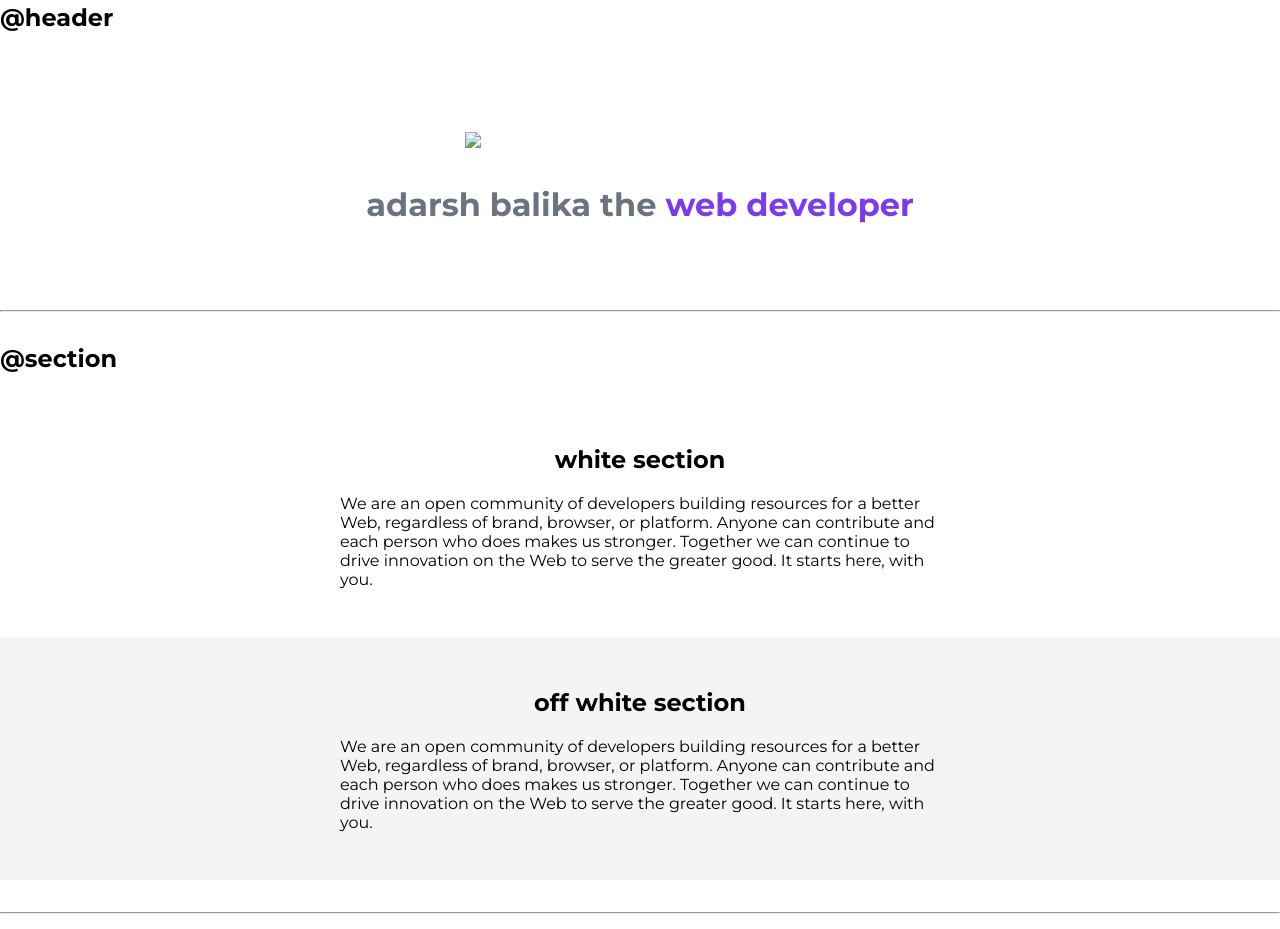
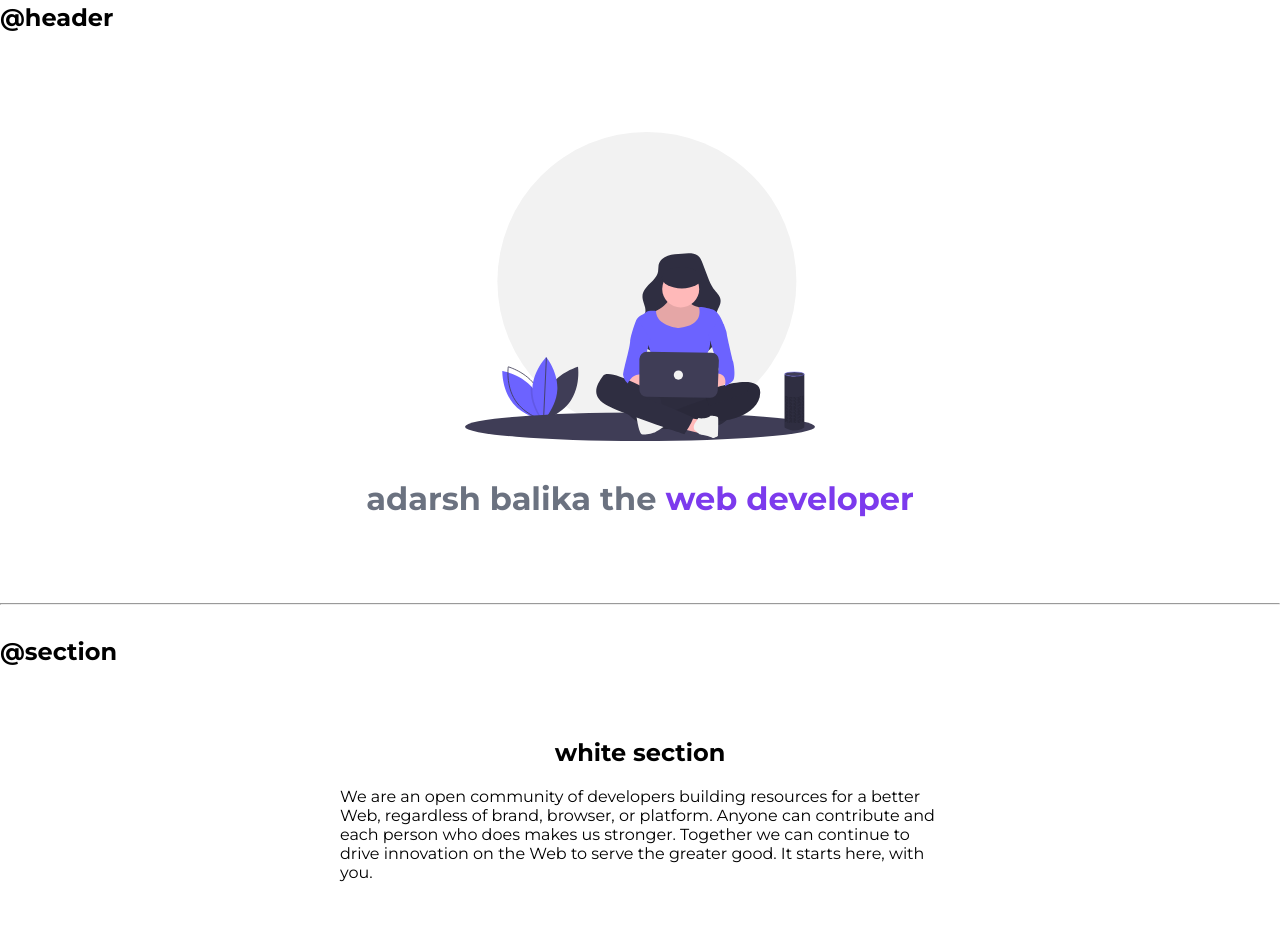
Before and after one commit to lodhibharti/Neogcamp_Lacture3, a plain HTML site: page Library/components.html in a window 1280 px wide. Shown: the part 1618-2547 px from the top of the page. Drawn offline with Linux system fonts and the light colour scheme; the site is published under a folder, as on GitHub Pages, so addresses that start at the root find nothing.

Commit message:
Components library

```diff
--- a/Library/components.html
+++ b/Library/components.html
@@ -96,7 +96,7 @@
     <h2>@header</h2>
 
     <header class="hero">
-        <img class="hero-img" src="/images/hero.svg" />
+        <img class="hero-img" src="../images/hero.svg" />
         <h1 class="hero-heading">adarsh balika the <span class="heading-inverted"> web developer</span></h1>
     </header>
 
```
